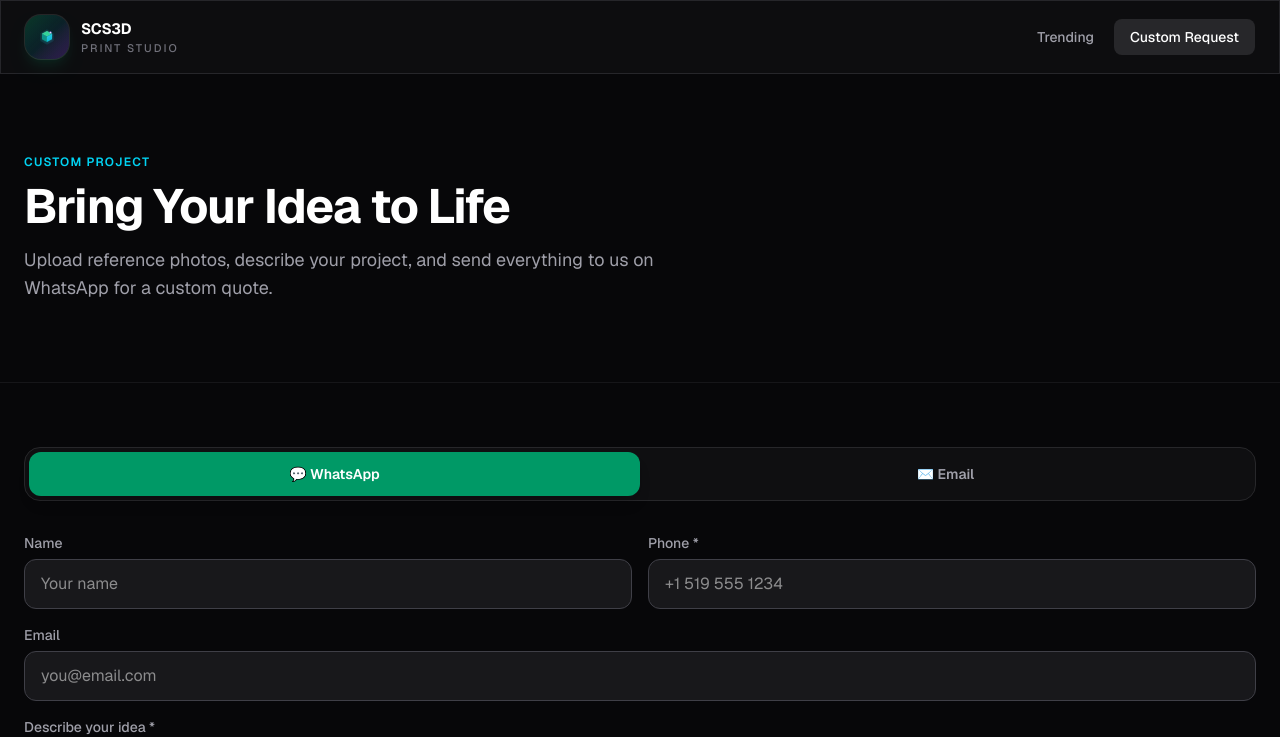
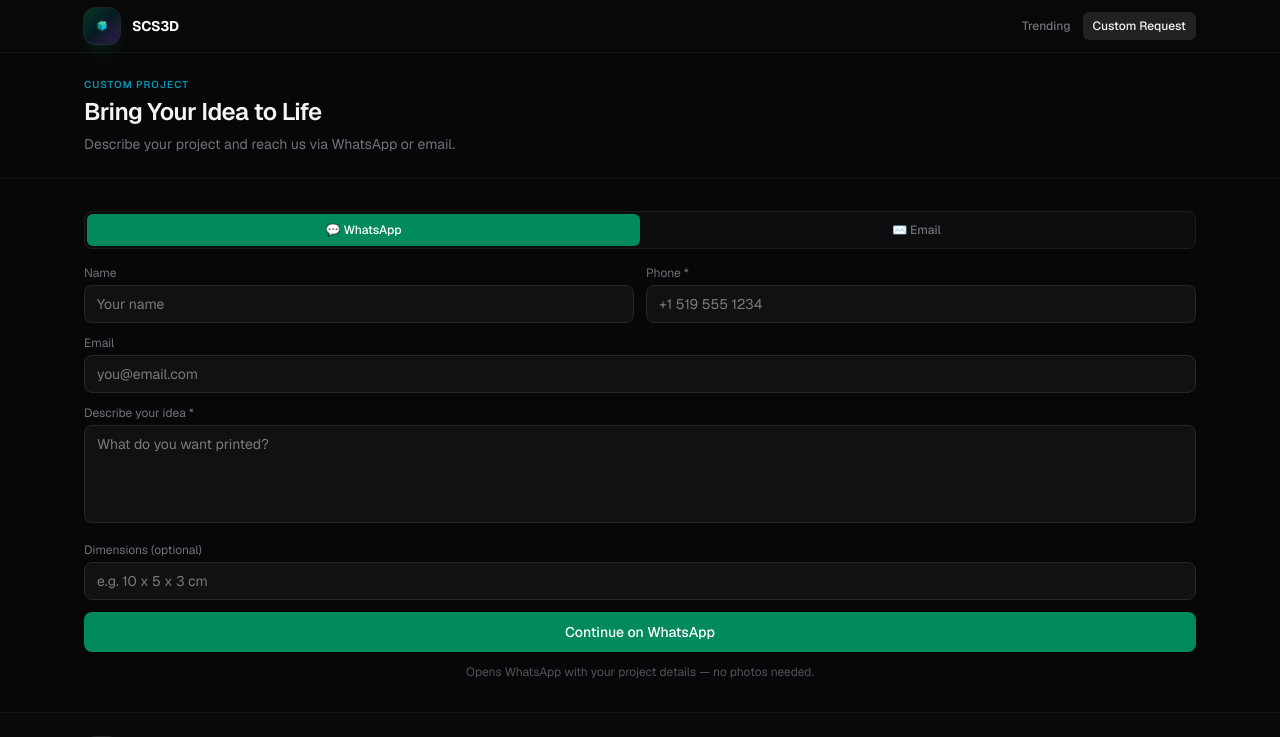
Before and after one commit to scs110110110-commits/scs3d-platform, a Next.js app: page /custom in a window 1280 px wide. Shown: the top 737 px of the page. Built offline with nearby package versions, Linux system fonts and the light colour scheme.

Commit message:
Tighten layout: compact spacing, softer contrast, narrower content

```diff
--- a/src/app/custom/page.tsx
+++ b/src/app/custom/page.tsx
@@ -14,23 +14,22 @@ export default function CustomPage() {
     <>
       <Header />
       <main className="flex-1">
-        <section className="border-b border-zinc-800/50 py-16 sm:py-20">
-          <div className="mx-auto max-w-7xl px-4 sm:px-6">
-            <p className="mb-3 text-xs font-semibold uppercase tracking-widest text-cyan-400">
+        <section className="border-b border-zinc-800/40 bg-zinc-950/50">
+          <div className="page-wrap py-5 sm:py-6">
+            <p className="mb-1 text-[10px] font-semibold uppercase tracking-widest text-cyan-500/80">
               Custom Project
             </p>
-            <h1 className="mb-4 text-4xl font-bold tracking-tight text-white sm:text-5xl">
+            <h1 className="text-xl font-semibold tracking-tight text-zinc-100 sm:text-2xl">
               Bring Your Idea to Life
             </h1>
-            <p className="max-w-2xl text-lg text-zinc-400">
-              Upload reference photos, describe your project, and send everything to us
-              on WhatsApp for a custom quote.
+            <p className="mt-1.5 max-w-xl text-sm text-zinc-500">
+              Describe your project and reach us via WhatsApp or email.
             </p>
           </div>
         </section>
 
-        <section className="py-12 sm:py-16">
-          <div className="mx-auto max-w-7xl px-4 sm:px-6">
+        <section className="py-6 sm:py-8">
+          <div className="page-wrap max-w-3xl">
             <CustomRequestForm />
           </div>
         </section>
--- a/src/app/globals.css
+++ b/src/app/globals.css
@@ -22,10 +22,25 @@ html {
 
 body {
   background: var(--background);
-  color: var(--foreground);
+  color: #d4d4d8;
   font-family: var(--font-geist-sans), system-ui, sans-serif;
+  font-size: 0.9375rem;
+  line-height: 1.5;
   -webkit-font-smoothing: antialiased;
   cursor: default;
+}
+
+.page-wrap {
+  margin-inline: auto;
+  width: 100%;
+  max-width: 72rem;
+  padding-inline: 1rem;
+}
+
+@media (min-width: 640px) {
+  .page-wrap {
+    padding-inline: 1.25rem;
+  }
 }
 
 /* Prevent blinking text caret when clicking non-input UI */
@@ -77,7 +92,7 @@ select,
 
 .grid-bg {
   background-image:
-    linear-gradient(rgba(255, 255, 255, 0.03) 1px, transparent 1px),
-    linear-gradient(90deg, rgba(255, 255, 255, 0.03) 1px, transparent 1px);
-  background-size: 48px 48px;
+    linear-gradient(rgba(255, 255, 255, 0.02) 1px, transparent 1px),
+    linear-gradient(90deg, rgba(255, 255, 255, 0.02) 1px, transparent 1px);
+  background-size: 32px 32px;
 }
--- a/src/components/Header.tsx
+++ b/src/components/Header.tsx
@@ -13,21 +13,21 @@ export default function Header() {
   const pathname = usePathname();
 
   return (
-    <header className="sticky top-0 z-40 border-b border-zinc-800/60 glass-panel">
-      <div className="mx-auto flex max-w-7xl items-center justify-between px-4 py-3.5 sm:px-6">
+    <header className="sticky top-0 z-40 border-b border-zinc-800/40 bg-zinc-950/90 backdrop-blur-md">
+      <div className="page-wrap flex items-center justify-between py-2">
         <Link href="/" className="group">
-          <Logo size="md" />
+          <Logo size="sm" tagline="" />
         </Link>
 
-        <nav className="hidden items-center gap-1 md:flex">
+        <nav className="flex items-center gap-0.5">
           {NAV.map((item) => (
             <Link
               key={item.href}
               href={item.href}
-              className={`rounded-lg px-4 py-2 text-sm font-medium transition ${
+              className={`rounded-md px-2.5 py-1.5 text-xs font-medium transition ${
                 pathname === item.href
-                  ? "bg-zinc-800 text-white"
-                  : "text-zinc-400 hover:bg-zinc-800/60 hover:text-white"
+                  ? "bg-zinc-800/80 text-zinc-100"
+                  : "text-zinc-500 hover:bg-zinc-800/50 hover:text-zinc-200"
               }`}
             >
               {item.label}
--- a/src/components/catalog/CatalogPage.tsx
+++ b/src/components/catalog/CatalogPage.tsx
@@ -41,7 +41,7 @@ export default function CatalogPage() {
     <>
       <CatalogHero />
 
-      <div id="catalog" className="mx-auto max-w-7xl px-4 pb-24 sm:px-6">
+      <div id="catalog" className="page-wrap pb-10 pt-4">
         <CatalogFilters
           activeCategory={category}
           onCategoryChange={setCategory}
@@ -50,9 +50,9 @@ export default function CatalogPage() {
         />
 
         {loading ? (
-          <div className="py-20 text-center text-zinc-500">Loading catalog...</div>
+          <div className="py-10 text-center text-sm text-zinc-600">Loading catalog...</div>
         ) : filtered.length === 0 ? (
-          <div className="py-20 text-center text-zinc-500">No products found.</div>
+          <div className="py-10 text-center text-sm text-zinc-600">No products found.</div>
         ) : (
           <div className="grid grid-cols-2 gap-3 sm:gap-4 md:grid-cols-3 lg:grid-cols-4 xl:grid-cols-5">
             {filtered.map((product) => (
--- a/src/components/catalog/OrderActions.tsx
+++ b/src/components/catalog/OrderActions.tsx
@@ -18,14 +18,14 @@ export default function OrderActions({ product, variant = "card" }: OrderActions
         <button
           type="button"
           onClick={() => openWhatsAppOrder(product)}
-          className={`${compactBtn} bg-emerald-600/20 text-emerald-400 hover:bg-emerald-600/30`}
+          className={`${compactBtn} bg-zinc-800/80 text-emerald-500/90 hover:bg-zinc-800`}
         >
           WhatsApp
         </button>
         <button
           type="button"
           onClick={() => openOrderEmail(product)}
-          className={`${compactBtn} bg-cyan-600/20 text-cyan-400 hover:bg-cyan-600/30`}
+          className={`${compactBtn} bg-zinc-800/80 text-cyan-600/90 hover:bg-zinc-800`}
         >
           Email
         </button>
--- a/src/components/catalog/ProductCard.tsx
+++ b/src/components/catalog/ProductCard.tsx
@@ -21,7 +21,7 @@ export default function ProductCard({ product, onSelect }: ProductCardProps) {
   const badge = TREND_BADGES[product.status];
 
   return (
-    <article className="group flex flex-col overflow-hidden rounded-xl border border-zinc-800/80 bg-zinc-900/40 transition duration-300 hover:-translate-y-0.5 hover:border-zinc-600 hover:shadow-xl hover:shadow-black/30">
+    <article className="group flex flex-col overflow-hidden rounded-lg border border-zinc-800/50 bg-zinc-900/30 transition hover:border-zinc-700/80">
       <div className="relative">
         <ProductImageCarousel
           product={product}
@@ -35,11 +35,11 @@ export default function ProductCard({ product, onSelect }: ProductCardProps) {
         </span>
       </div>
 
-      <div className="flex flex-1 flex-col p-3">
+      <div className="flex flex-1 flex-col p-2.5">
         <p className="mb-0.5 text-[10px] font-semibold uppercase tracking-widest text-zinc-500">
           {product.category}
         </p>
-        <h3 className="mb-1 line-clamp-1 text-sm font-semibold tracking-tight text-white">
+        <h3 className="mb-1 line-clamp-1 text-xs font-medium tracking-tight text-zinc-200">
           {product.title}
         </h3>
         <p className="mb-2 line-clamp-2 flex-1 text-[11px] leading-relaxed text-zinc-400">
--- a/src/components/catalog/ProductImageCarousel.tsx
+++ b/src/components/catalog/ProductImageCarousel.tsx
@@ -33,7 +33,7 @@ export default function ProductImageCarousel({
   if (variant === "modal") {
     return (
       <div className="bg-zinc-950">
-        <div className="relative aspect-[4/3] overflow-hidden bg-zinc-800 sm:aspect-[16/10]">
+        <div className="relative aspect-[5/3] overflow-hidden bg-zinc-800">
           {/* eslint-disable-next-line @next/next/no-img-element */}
           <img
             src={current}
--- a/src/components/custom/CustomRequestForm.tsx
+++ b/src/components/custom/CustomRequestForm.tsx
@@ -101,7 +101,7 @@ export default function CustomRequestForm() {
 
   return (
     <>
-      <div className="mb-8 flex rounded-2xl border border-zinc-800 bg-zinc-900/50 p-1">
+      <div className="mb-4 flex rounded-lg border border-zinc-800/60 bg-zinc-900/40 p-0.5">
         <button
           type="button"
           onClick={() => {
@@ -109,10 +109,10 @@ export default function CustomRequestForm() {
             setError("");
             setSuccess(false);
           }}
-          className={`flex flex-1 items-center justify-center gap-2 rounded-xl py-3 text-sm font-semibold transition ${
+          className={`flex flex-1 items-center justify-center gap-1.5 rounded-md py-2 text-xs font-medium transition ${
             method === "whatsapp"
-              ? "bg-emerald-600 text-white shadow-lg"
-              : "text-zinc-400 hover:text-white"
+              ? "bg-emerald-600/90 text-white"
+              : "text-zinc-500 hover:text-zinc-300"
           }`}
         >
           💬 WhatsApp
@@ -124,20 +124,20 @@ export default function CustomRequestForm() {
             setError("");
             setSuccess(false);
           }}
-          className={`flex flex-1 items-center justify-center gap-2 rounded-xl py-3 text-sm font-semibold transition ${
+          className={`flex flex-1 items-center justify-center gap-1.5 rounded-md py-2 text-xs font-medium transition ${
             method === "email"
-              ? "bg-cyan-600 text-white shadow-lg"
-              : "text-zinc-400 hover:text-white"
+              ? "bg-cyan-600/90 text-white"
+              : "text-zinc-500 hover:text-zinc-300"
           }`}
         >
           ✉️ Email
         </button>
       </div>
 
-      <div className={`grid gap-8 ${method === "email" ? "lg:grid-cols-2" : ""}`}>
+      <div className={`grid gap-4 ${method === "email" ? "sm:grid-cols-2" : ""}`}>
         {method === "email" && (
           <div>
-            <label className="mb-3 flex cursor-pointer flex-col items-center justify-center rounded-2xl border-2 border-dashed border-zinc-700 bg-zinc-900/40 px-6 py-14 transition hover:border-cyan-500/50 hover:bg-zinc-900/60">
+            <label className="flex cursor-pointer flex-col items-center justify-center rounded-lg border border-dashed border-zinc-800 bg-zinc-900/30 px-4 py-8 transition hover:border-zinc-700">
               <input
                 type="file"
                 accept="image/*"
@@ -145,11 +145,11 @@ export default function CustomRequestForm() {
                 className="hidden"
                 onChange={(e) => handleFiles(e.target.files)}
               />
-              <div className="mb-3 flex h-14 w-14 items-center justify-center rounded-2xl bg-cyan-500/10 text-2xl">
+              <div className="mb-2 flex h-10 w-10 items-center justify-center rounded-lg bg-cyan-500/10 text-lg">
                 📷
               </div>
-              <p className="font-semibold text-white">Upload reference photos</p>
-              <p className="mt-1 text-sm text-zinc-500">JPG, PNG — up to 6 images</p>
+              <p className="text-sm font-medium text-zinc-300">Upload photos</p>
+              <p className="mt-0.5 text-xs text-zinc-600">JPG, PNG — up to 6</p>
             </label>
 
             {images.length > 0 && (
@@ -181,67 +181,61 @@ export default function CustomRequestForm() {
           </div>
         )}
 
-        <div className="space-y-4">
-          <div className="grid gap-4 sm:grid-cols-2">
+        <div className="space-y-3">
+          <div className="grid gap-3 sm:grid-cols-2">
             <div>
-              <label className="mb-1.5 block text-sm font-medium text-zinc-400">Name</label>
+              <label className="mb-1 block text-xs text-zinc-500">Name</label>
               <input
                 value={name}
                 onChange={(e) => setName(e.target.value)}
-                className="w-full rounded-xl border border-zinc-700 bg-zinc-900 px-4 py-3 text-white outline-none focus:border-cyan-500"
+                className="w-full rounded-lg border border-zinc-800 bg-zinc-900/60 px-3 py-2 text-sm text-zinc-200 outline-none focus:border-zinc-600"
                 placeholder="Your name"
               />
             </div>
             <div>
-              <label className="mb-1.5 block text-sm font-medium text-zinc-400">
-                Phone *
-              </label>
+              <label className="mb-1 block text-xs text-zinc-500">Phone *</label>
               <input
                 type="tel"
                 value={phone}
                 onChange={(e) => setPhone(e.target.value)}
                 required
-                className="w-full rounded-xl border border-zinc-700 bg-zinc-900 px-4 py-3 text-white outline-none focus:border-cyan-500"
+                className="w-full rounded-lg border border-zinc-800 bg-zinc-900/60 px-3 py-2 text-sm text-zinc-200 outline-none focus:border-zinc-600"
                 placeholder="+1 519 555 1234"
               />
             </div>
           </div>
 
           <div>
-            <label className="mb-1.5 block text-sm font-medium text-zinc-400">
+            <label className="mb-1 block text-xs text-zinc-500">
               Email {method === "email" && "*"}
             </label>
             <input
               type="email"
               value={email}
               onChange={(e) => setEmail(e.target.value)}
-              className="w-full rounded-xl border border-zinc-700 bg-zinc-900 px-4 py-3 text-white outline-none focus:border-cyan-500"
+              className="w-full rounded-lg border border-zinc-800 bg-zinc-900/60 px-3 py-2 text-sm text-zinc-200 outline-none focus:border-zinc-600"
               placeholder="you@email.com"
             />
           </div>
 
           <div>
-            <label className="mb-1.5 block text-sm font-medium text-zinc-400">
-              Describe your idea *
-            </label>
+            <label className="mb-1 block text-xs text-zinc-500">Describe your idea *</label>
             <textarea
               value={idea}
               onChange={(e) => setIdea(e.target.value)}
-              rows={5}
-              placeholder="What do you want printed? Purpose, style, features, material preferences..."
-              className="w-full resize-none rounded-xl border border-zinc-700 bg-zinc-900 px-4 py-3 text-white outline-none focus:border-cyan-500"
+              rows={4}
+              placeholder="What do you want printed?"
+              className="w-full resize-none rounded-lg border border-zinc-800 bg-zinc-900/60 px-3 py-2 text-sm text-zinc-200 outline-none focus:border-zinc-600"
             />
           </div>
 
           <div>
-            <label className="mb-1.5 block text-sm font-medium text-zinc-400">
-              Approximate dimensions (optional)
-            </label>
+            <label className="mb-1 block text-xs text-zinc-500">Dimensions (optional)</label>
             <input
               value={dimensions}
               onChange={(e) => setDimensions(e.target.value)}
               placeholder="e.g. 10 x 5 x 3 cm"
-              className="w-full rounded-xl border border-zinc-700 bg-zinc-900 px-4 py-3 text-white outline-none focus:border-cyan-500"
+              className="w-full rounded-lg border border-zinc-800 bg-zinc-900/60 px-3 py-2 text-sm text-zinc-200 outline-none focus:border-zinc-600"
             />
           </div>
 
@@ -263,10 +257,10 @@ export default function CustomRequestForm() {
             type="button"
             onClick={handleSubmit}
             disabled={submitting}
-            className={`flex w-full items-center justify-center gap-2 rounded-xl py-4 text-base font-semibold text-white transition disabled:opacity-50 ${
+            className={`flex w-full items-center justify-center gap-2 rounded-lg py-2.5 text-sm font-medium text-white transition disabled:opacity-50 ${
               method === "whatsapp"
-                ? "bg-emerald-600 hover:bg-emerald-500"
-                : "bg-cyan-600 hover:bg-cyan-500"
+                ? "bg-emerald-600/90 hover:bg-emerald-600"
+                : "bg-cyan-600/90 hover:bg-cyan-600"
             }`}
           >
             {submitting
```
Also changed, not shown: src/components/Footer.tsx (+14 -17 lines), src/components/catalog/CatalogFilters.tsx (+12 -10 lines), src/components/catalog/CatalogHero.tsx (+12 -17 lines), src/components/catalog/ProductModal.tsx (+18 -17 lines).
